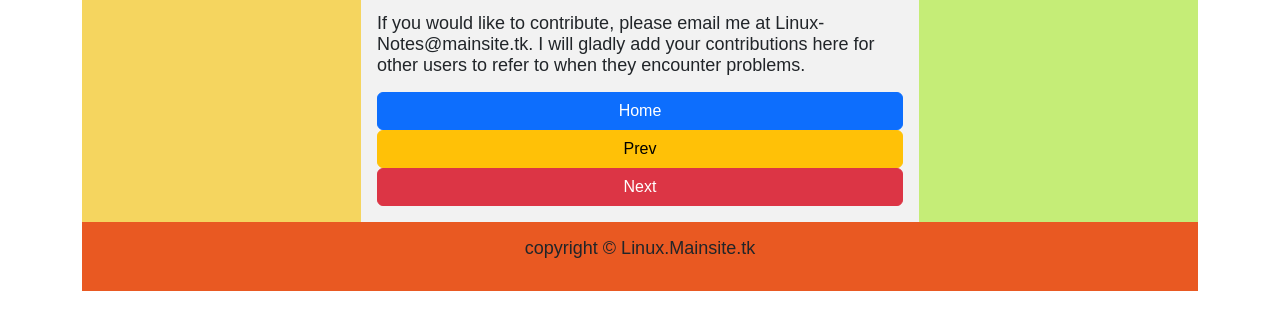
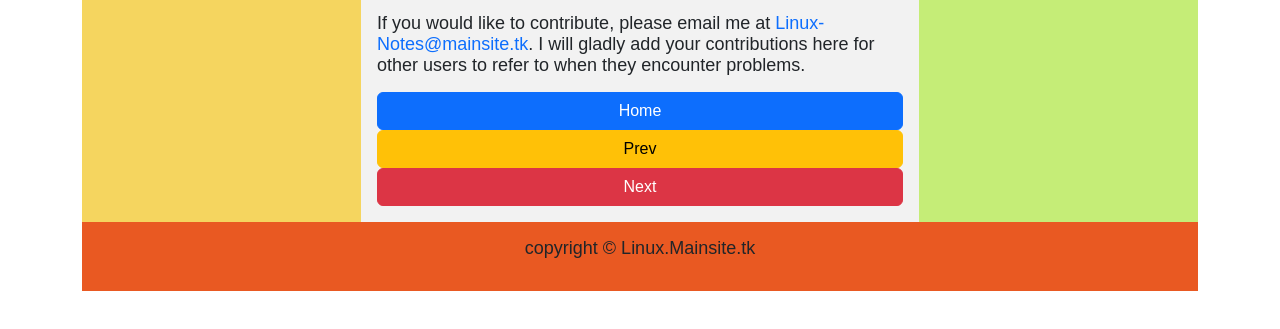
Before and after one commit to MyTechSite/linux.mainsite.tk, a plain HTML site: page index.html in a window 1280 px wide. Shown: the part 195-524 px from the top of the page. Drawn offline with nearby package versions, Linux system fonts and the light colour scheme.

Commit message:
Update index.html

```diff
--- a/index.html
+++ b/index.html
@@ -20,7 +20,7 @@
                 <h2>Welcome to my site</h2>
                 <p>This website chronicles my experience of installing an Ubuntu desktop in Oracle VirtualBox.</p>
 
-                <p>If you would like to contribute, please email me at Linux-Notes@mainsite.tk. I will gladly add your
+                <p>If you would like to contribute, please email me at <a href="mailto:linux-notes@mainsite.tk">Linux-Notes@mainsite.tk</a>. I will gladly add your
                     contributions here for other users to refer to when they encounter problems.</p>
 
 
```
